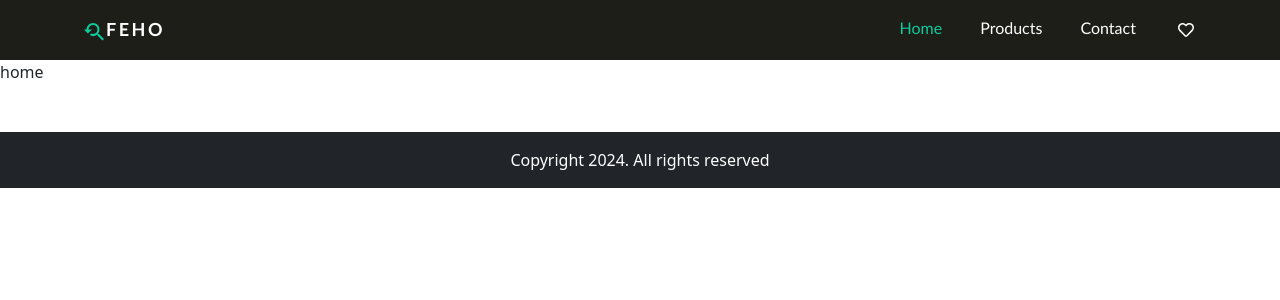
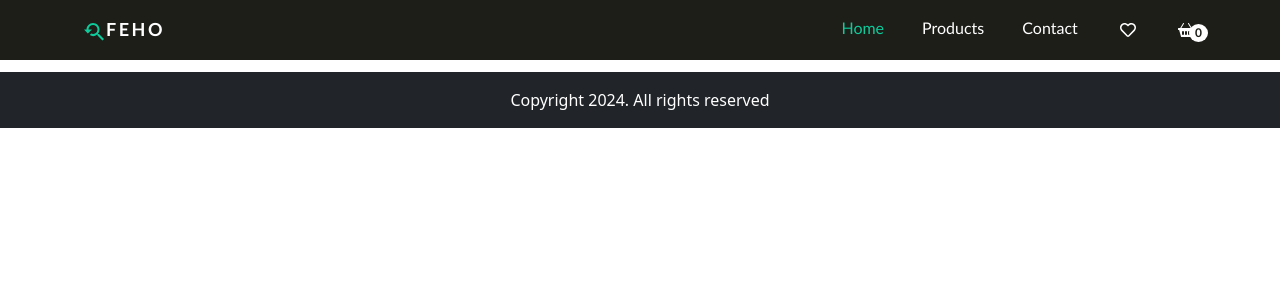
Before and after one commit to jamalahuseynli/e-Commerce, a React (Create React App) app: page / in a window 1280 px wide. Shown: the top 300 px of the page. Built offline with nearby package versions, Linux system fonts and the light colour scheme.

Commit message:
add to basket

```diff
--- a/src/App.js
+++ b/src/App.js
@@ -1,18 +1,26 @@
 import './App.css';
-import {BrowserRouter , Routes, Route} from "react-router-dom"
+import { BrowserRouter, Routes, Route } from "react-router-dom"
 import { useState } from 'react';
 import PublicRoutes from './routes/PublicRoutes'
 import AdminRoutes from './routes/AdminRoutes';
+import {Toaster} from 'react-hot-toast';
 
+if (localStorage.getItem("products")===null){
+  localStorage.setItem("products", JSON.stringify([]))
+}
 
 function App() {
-  const [fav, setFav]=useState([])
+
+  const [isAuth, setIsAuth]=useState(false)
 
   return (
     <div className="App">
       <BrowserRouter>
-        <PublicRoutes/>
+        {isAuth ? <AdminRoutes/> : <PublicRoutes/>}
       </BrowserRouter>
+
+      <Toaster position="top-center"
+        reverseOrder={false} />
     </div>
   );
 }
--- a/src/admin/Products/Products.jsx
+++ b/src/admin/Products/Products.jsx
@@ -2,13 +2,15 @@ import React, { useEffect, useState } from 'react'
 import axios from 'axios'
 import Spinner from '../../components/Spinner/Spinner';
 import { CiEdit, CiTrash } from "react-icons/ci";
-import toast, { Toaster } from 'react-hot-toast';
+import toast from 'react-hot-toast';
+import { useNavigate } from 'react-router-dom';
 
 
 const Products = () => {
 
   const [productList, setProductList] = useState([])
   const [count, setCount] = useState(5)
+  const navigate=useNavigate()
 
   useEffect(() => {
     const getProductList = async () => {
@@ -31,6 +33,7 @@ const Products = () => {
     try {
       await axios.delete(`https://fakestoreapi.com/products/${id}`)
       toast.success("Deleted successfully!")
+      navigate('/dashboard')
     } catch (error) {
       console.log(error.message)
       toast.error("Couldn't Delete!")
@@ -83,8 +86,7 @@ const Products = () => {
       </table>
         : <Spinner />}
       <button onClick={moreHandler} className='btn-dark btn mb-5'>Load more</button>
-      <Toaster position="top-center"
-        reverseOrder={false} />
+
     </div>
 
   )
--- a/src/admin/Sidebar.jsx
+++ b/src/admin/Sidebar.jsx
@@ -1,9 +1,10 @@
 import React from 'react'
-import { Link, NavLink } from 'react-router-dom'
+import { NavLink } from 'react-router-dom'
 
 const Sidebar = () => {
   return (
     <aside>
+       <NavLink to='/dashboard'>Dashboard</NavLink>
         <NavLink to='/manage/products'>Products</NavLink>
         <NavLink to='/manage/categories'>Categories</NavLink>
     </aside>
--- a/src/components/Header/Header.jsx
+++ b/src/components/Header/Header.jsx
@@ -1,10 +1,15 @@
-import React from 'react'
+import React, { useContext } from 'react'
 import './header.css'
 import { NavLink, Link } from 'react-router-dom'
 import { MdOutlineYoutubeSearchedFor } from "react-icons/md";
 import { FaRegHeart } from "react-icons/fa";
+import { BsBasket2Fill } from "react-icons/bs";
+import { CartContext } from '../../context/CartContext';
 
 const Header = () => {
+
+    const {items}=useContext(CartContext)
+
     return (
         <header className='py-3'>
             <div className="container">
@@ -14,6 +19,7 @@ const Header = () => {
                             <Link to="/">
                                 <MdOutlineYoutubeSearchedFor />
                                 <span>FEHO</span>
+
                             </Link>
                         </div>
                     </div>
@@ -22,7 +28,8 @@ const Header = () => {
                             <NavLink className="nav-l" to="/">Home</NavLink>
                             <NavLink className="nav-l" to="/products">Products</NavLink>
                             <NavLink className="nav-l" to="/contact">Contact</NavLink>
-                            <NavLink className="nav-l" to="/favorites"> <FaRegHeart/></NavLink>
+                            <NavLink className="nav-l" to="/favorites"> <FaRegHeart /></NavLink>
+                            <NavLink className="nav-l" to="/basket"> <BsBasket2Fill /><span>{items.length}</span></NavLink>
                         </nav>
                     </div>
                 </div>
--- a/src/components/Header/header.css
+++ b/src/components/Header/header.css
@@ -8,6 +8,10 @@
 
 header{
     background-color: #1D1E18;
+    position: fixed;
+    top: 0;
+    width: 100%;
+    z-index: 100;
 }
 
 .logo svg{
@@ -30,3 +34,19 @@ header a{
     color: white;
     font-family:'Trebuchet MS', 'Lucida Sans Unicode', 'Lucida Grande', 'Lucida Sans', Arial, sans-serif;
 }
+
+.nav-l{
+    position: relative;
+}
+
+.nav-l span{
+    position: absolute;
+    top: 10px;
+    right: -10px;
+    color: #1D1E18;
+    background-color: white;
+    padding: 0 6px;
+    border-radius: 50%;
+    font-size: 12px;
+    font-weight: 600;
+}
--- a/src/components/Product/ProductCard.jsx
+++ b/src/components/Product/ProductCard.jsx
@@ -1,14 +1,28 @@
-import React, { useState } from 'react'
+import React, { useContext, useState } from 'react'
 import './product.css'
 import { Link, useNavigate } from 'react-router-dom'
 import { FaRegHeart } from "react-icons/fa";
+import { CartContext } from '../../context/CartContext';
+import toast from 'react-hot-toast';
 
-const ProductCard = ({fav,setFav,products}) => {
+const ProductCard = ({ fav, setFav, products }) => {
   const navigate = useNavigate();
-  const {id, title, description, image, price } = products
+  const { id, title, description, image, price } = products
+  const { addToCart } = useContext(CartContext)
+
+  const basketHandler=()=>{
+    addToCart({
+      id:id,
+      title:title,
+      image:image,
+      price:price,
+      count:1
+    })
+    toast.success("Product added to cart!")
+  }
 
 
-  const addFav=()=>{
+  const addFav = () => {
     setFav(products)
   }
 
@@ -16,13 +30,15 @@ const ProductCard = ({fav,setFav,products}) => {
   return (
     <div className="col-lg-3">
         <div className="card" >
+      <Link to={`/products/${id}`}>
           <img src={image} className="card-img-top" alt={title} />
+      </Link>
           <FaRegHeart onClick={addFav} />
           <div className="card-body">
             <h5 className="card-title">{title.length > 20 ? title.slice(0, 20) + "..." : title}</h5>
             <div className="row d-flex align-items-center">
               <div className="col-lg-8 ">
-              <Link to={`/products/${id}`}  className="btn btn-dark">Go to product &#10095; </Link>
+               <button onClick={basketHandler} className="btn btn-dark">Add To Basket</button>
               </div>
               <div className="col-lg-4 text-end">
                 <span>{price} ₼</span>
@@ -30,7 +46,7 @@ const ProductCard = ({fav,setFav,products}) => {
             </div>
           </div>
         </div>
-    </div>
+    </div >
   )
 }
 
--- a/src/components/Product/product.css
+++ b/src/components/Product/product.css
@@ -1,6 +1,10 @@
 .card img{
     height: 200px;
     object-fit: contain;
+}
+
+a{
+    text-decoration: none;
 }
 
 .card svg{
--- /dev/null
+++ b/src/context/CartContext.jsx
@@ -0,0 +1,24 @@
+import { createContext, useEffect, useState } from "react";
+
+const CartContext=createContext()
+
+const CartProvider=({children})=>{
+    const [items,setItems]=useState(JSON.parse(localStorage.getItem("products")))
+
+    useEffect(()=>{
+        localStorage.setItem("products", JSON.stringify(items))
+
+    },[items])
+
+    const addToCart=(product)=>{
+        setItems([...items, product])
+    }
+
+    return(
+        <CartContext.Provider value={{items, addToCart}}>
+            {children}
+        </CartContext.Provider>
+    )
+}
+
+export {CartContext,CartProvider}
--- /dev/null
+++ b/src/pages/Basket/Basket.jsx
@@ -0,0 +1,9 @@
+import React from 'react'
+
+const Basket = () => {
+  return (
+    <div>Basket</div>
+  )
+}
+
+export default Basket
--- a/src/routes/AdminRoutes.jsx
+++ b/src/routes/AdminRoutes.jsx
@@ -9,7 +9,7 @@ const AdminRoutes = () => {
   return (
     <AdminLayout>
         <Routes>
-            <Route path='/manage' element={<Dashboard/>}/>
+            <Route path='/dashboard' element={<Dashboard/>}/>
             <Route path='/manage/products' element={<Products/>}/>
             <Route path='/manage/categories' element={<Categories/>}/>
         </Routes>
--- a/src/routes/PublicRoutes.jsx
+++ b/src/routes/PublicRoutes.jsx
@@ -1,5 +1,5 @@
 import React from 'react'
-import {BrowserRouter , Routes, Route} from "react-router-dom"
+import { BrowserRouter, Routes, Route } from "react-router-dom"
 import Layout from '../layout/Layout'
 import HomePage from '../pages/Index/HomePage';
 import Products from '../pages/Products/Products'
@@ -7,19 +7,26 @@ import ErrorNotFound from '../pages/Error/ErrorNotFound'
 import Contact from '../pages/Contact/Contact';
 import Favourites from '../pages/Favourites/Favourites';
 import Details from '../pages/Details/Details';
+import { CartProvider } from '../context/CartContext';
+import Basket from '../pages/Basket/Basket';
 
 const PublicRoutes = () => {
+
+
     return (
+        <CartProvider>
             <Layout>
                 <Routes>
                     <Route path="/" element={<HomePage />} />
                     <Route path="/products" element={<Products />} />
                     <Route path="/contact" element={<Contact />} />
                     <Route path="/products/:id" element={<Details />} />
-                <Route path='/favorites' element={<Favourites  />} />
+                    <Route path='/favorites' element={<Favourites />} />
+                    <Route path='/basket' element={<Basket />} />
                     <Route path="*" element={<ErrorNotFound />} />
                 </Routes>
             </Layout>
+        </CartProvider>
     )
 }
 
```
Also changed, not shown: src/pages/Products/Products.jsx (+14 -12 lines). Lines whose indentation alone changed are shown as unchanged.
